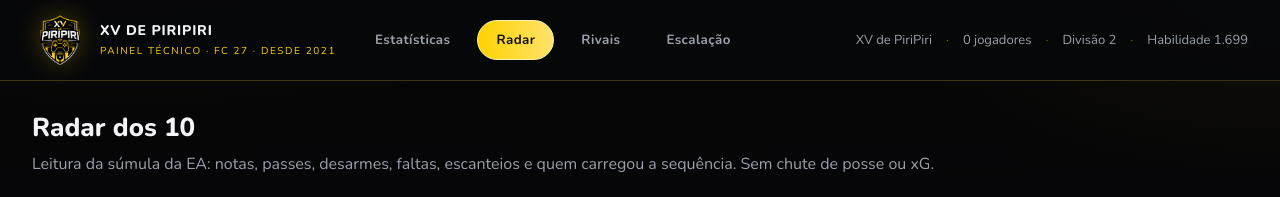
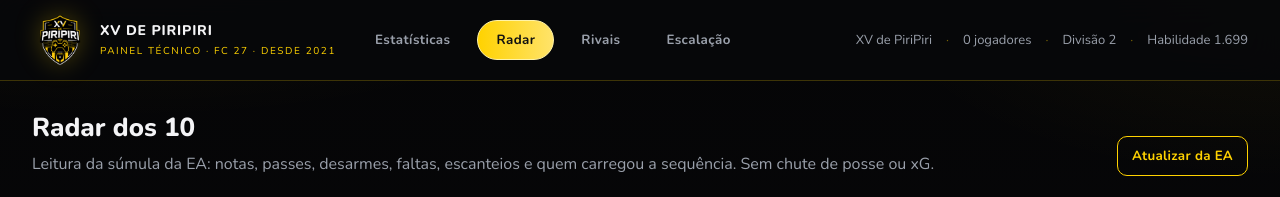
Before and after one commit to Ddolfo/xv-piripiri, a React (Vite) app: page / in a window 1280 px wide. Both pictures are taken after a click on the button "Radar". Shown: the top 197 px of the page. Built offline with nearby package versions, Linux system fonts and the light colour scheme; no server answers.

Commit message:
Radar passa a puxar os 10 jogos novos depois de Atualizar da EA

```diff
--- a/src/App.jsx
+++ b/src/App.jsx
@@ -47,6 +47,31 @@ export default function App() {
   const store = useStore()
   const [tab, setTab] = useState('stats')
   const [booting, setBooting] = useState(true)
+  const [syncing, setSyncing] = useState(false)
+
+  async function syncEa() {
+    if (!store.club.clubId || syncing) return
+    setSyncing(true)
+    try {
+      const bundle = await loadClubBundle(
+        store.club.clubId,
+        store.club.platform || XV_CLUB.platform,
+        store.club.name,
+      )
+      store.upsertFromEa(bundle.members, {
+        club: {
+          name: bundle.info?.name || store.club.name,
+          clubId: String(store.club.clubId),
+          currentDivision: bundle.season?.currentDivision || store.club.currentDivision,
+        },
+        ea: bundleToEa(bundle),
+      })
+    } catch {
+      /* o Radar segue com o que já estiver */
+    } finally {
+      setSyncing(false)
+    }
+  }
 
   useEffect(() => {
     let live = true
@@ -105,7 +130,14 @@ export default function App() {
         <main className="main">
           <div className="page-wrap">
             {tab === 'stats' && <Estatisticas store={store} />}
-            {tab === 'radar' && <Radar store={store} />}
+            {tab === 'radar' && (
+              <Radar
+                key={store.club.lastSync || 'radar'}
+                store={store}
+                onSync={syncEa}
+                syncing={syncing || booting}
+              />
+            )}
             {tab === 'rivais' && <Rivais store={store} />}
             {tab === 'escalacao' && <Escalacao store={store} />}
           </div>
--- a/src/components/Radar.jsx
+++ b/src/components/Radar.jsx
@@ -52,7 +52,7 @@ function VersusBar({ label, us, them }) {
   )
 }
 
-export default function Radar({ store }) {
+export default function Radar({ store, onSync, syncing }) {
   const [focusId, setFocusId] = useState(null)
   const [openMatch, setOpenMatch] = useState(null)
   const [openPlayer, setOpenPlayer] = useState(null)
@@ -60,7 +60,6 @@ export default function Radar({ store }) {
   const pulse = useMemo(() => pulseOf(matches), [matches])
   const board = useMemo(() => carryBoard(matches), [matches])
   const kit = store.ea?.info?.kit?.home || []
-
   const focus = matches.find((m) => m.id === focusId) || matches[0] || null
   const motm = motmOf(focus)
   const ratings = [...(focus?.us?.players || [])].sort(
@@ -116,6 +115,16 @@ export default function Radar({ store }) {
             Leitura da súmula da EA: notas, passes, desarmes, faltas, escanteios e quem
             carregou a sequência. Sem chute de posse ou xG.
           </p>
+        </div>
+        <div className="actions" style={{ marginTop: 0 }}>
+          <button
+            className="btn ghost"
+            type="button"
+            onClick={onSync}
+            disabled={syncing || !store.club.clubId}
+          >
+            {syncing ? 'Sincronizando…' : 'Atualizar da EA'}
+          </button>
         </div>
       </div>
 
--- a/src/hooks/useStore.js
+++ b/src/hooks/useStore.js
@@ -24,13 +24,7 @@ function keepLastEa(prev, next) {
   if (!next.positionCount && prev?.positionCount) out.positionCount = prev.positionCount
   out.playoffs = Array.isArray(next.playoffs) ? next.playoffs : []
   if (!Number(out.overall?.playoffGames)) out.playoffs = []
-  if (next.matches?.length) {
-    out.matches = mergeMatchLists(next.matches).slice(0, 10)
-  } else if (prev?.matches?.length) {
-    out.matches = mergeMatchLists(prev.matches).slice(0, 10)
-  } else {
-    out.matches = []
-  }
+  out.matches = mergeMatchLists(next?.matches, prev?.matches).slice(0, 10)
   const prevBuilds = prev?.builds && Object.keys(prev.builds).length
   const nextBuilds = next.builds && Object.keys(next.builds).length
   if (!nextBuilds && prevBuilds) out.builds = prev.builds
```
